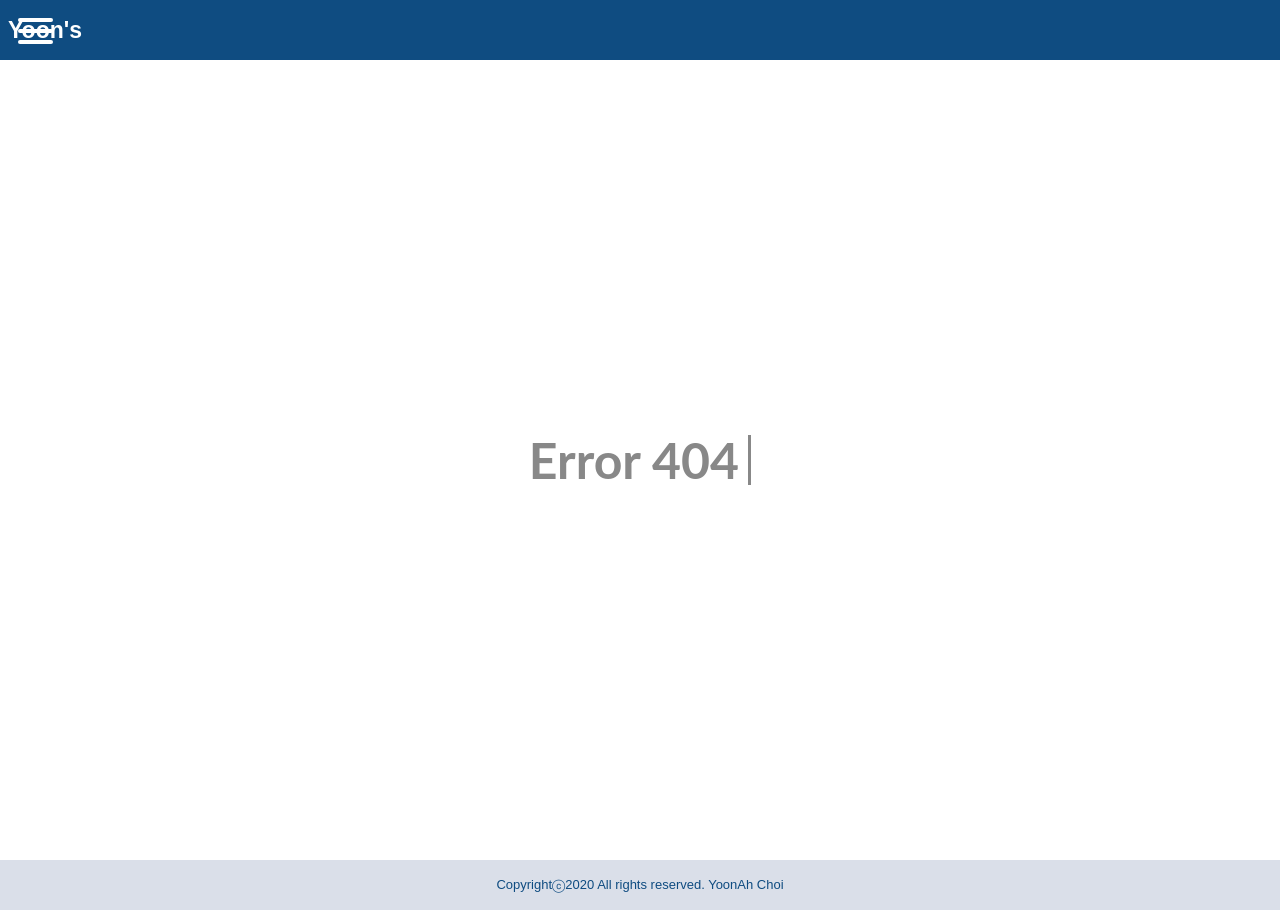
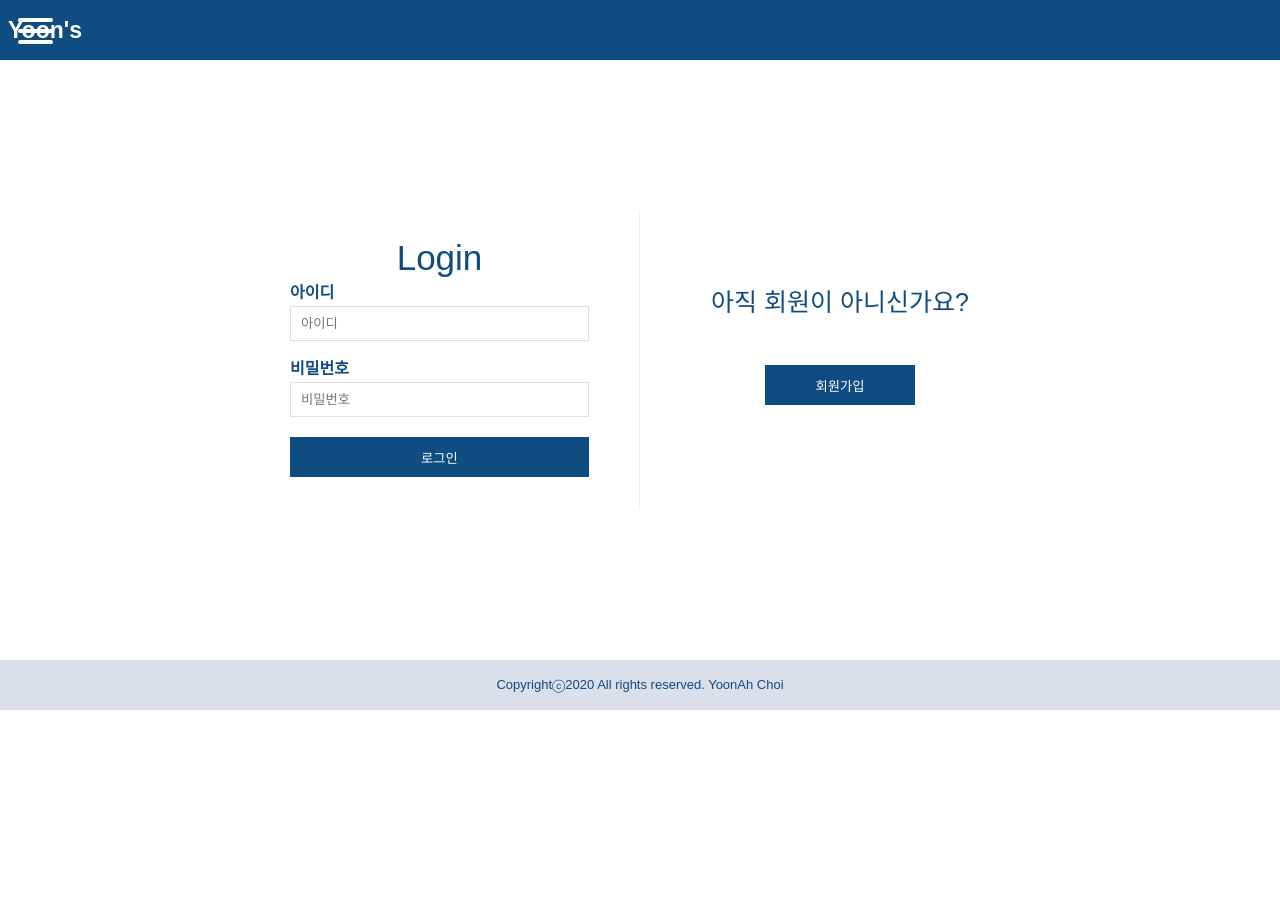
Before and after one commit to yoonahChoi/Portfolio, a Vue app in the folder front-end/: page /login in a window 1280 px wide. Before the commit this address had no page. After the commit the page ends 800 px from the top, so only its background shows below. Built offline with nearby package versions, Linux system fonts and the light colour scheme; what vue-mq would draw is missing.

Commit message:
로그인 페이지 생성

```diff
--- a/front-end/src/App.vue
+++ b/front-end/src/App.vue
@@ -18,6 +18,7 @@
             </ul>
           </nav>
           <div class="login-wrap" :class="$mq">
+            <router-link class="login-link" to="/login">로그인</router-link>
           </div>
         </div>
       </div>
--- a/front-end/src/router/index.js
+++ b/front-end/src/router/index.js
@@ -1,7 +1,6 @@
 import Vue from 'vue'
 import VueRouter from 'vue-router'
 import HomePage from '@/views/HomePage.vue'
-import PageNotFound from '@/views/PageNotFound'
 import board from '@/router/boardRouter'
 
 Vue.use(VueRouter)
@@ -12,6 +11,11 @@ const routes = [
     name: 'Home',
     component: HomePage
   },
+  {
+    path: '/login',
+    name: 'Login',
+    component: () => import('@/views/LoginPage.vue')
+  },
   ...board,
   {
     path: '/planner',
@@ -20,7 +24,7 @@ const routes = [
   {
     path: '*',
     name: '404',
-    component: PageNotFound
+    component: () => import('@/views/PageNotFound')
   }
 ]
 
--- a/front-end/src/views/HomePage.vue
+++ b/front-end/src/views/HomePage.vue
@@ -136,7 +136,7 @@ export default {
 }
 .card-content {
   position: absolute;
-  font-size: 20px;
+  font-size: 18px;
   top: 90px;
   width: 90%;
   left: 25px;
@@ -160,7 +160,7 @@ export default {
 }
 .tag {
   float: left;
-  font-size: 15px;
+  font-size: 14px;
   padding: 0 10px;
   border-radius: 20px;
   background-color: $classic-blue;
--- /dev/null
+++ b/front-end/src/views/LoginPage.vue
@@ -0,0 +1,149 @@
+<template>
+  <div class="content-wrap">
+    <div class="form-wrap">
+      <form class="login-form">
+        <p class="login-title">Login</p>
+        <span class="form-label">아이디</span>
+        <input type="text" placeholder="아이디" required>
+        <span class="form-label">비밀번호</span>
+        <input type="text" placeholder="비밀번호" required>
+        <button type="submit">로그인</button>
+      </form>
+      <div class="join-wrap">
+        <p>아직 회원이 아니신가요?</p>
+        <button class="join-btn" @click="showModal = true">회원가입</button>
+        <join-modal v-if="showModal">
+          <template slot="header">
+            <h3>회원가입</h3>
+          </template>
+          <template slot="body">
+            <form>
+              <span class="form-label">아이디</span>
+              <input type="text" placeholder="아이디" required>
+              <span class="form-label">비밀번호</span>
+              <input type="text" placeholder="비밀번호" required>
+              <span class="form-label">비밀번호 재확인</span>
+              <input type="text" placeholder="비밀번호 재확인" required>
+              <span class="form-label">닉네임</span>
+              <input type="text" placeholder="닉네임" required>
+              <span class="form-label">이메일</span>
+              <input type="text" placeholder="이메일" required>
+              <button type="submit">가입하기</button>
+            </form>
+          </template>
+          <template slot="footer">
+            <button class="modal-default-button cancle-btn" @click="showModal = false">취소</button>
+          </template>
+        </join-modal>
+      </div>
+    </div>
+  </div>
+</template>
+
+<script>
+import Modal from '@/components/Modal'
+
+export default {
+  data () {
+    return {
+      showModal: false
+    }
+  },
+  components: {
+    'join-modal': Modal
+  },
+  methods: {
+  }
+}
+</script>
+
+<style lang="scss">
+@import '@/assets/scss/_variables.scss';
+
+@mixin login-wrap {
+  padding: 30px 50px;
+  box-sizing: border-box;
+  position: absolute;
+  top: 50px;
+  width: 400px;
+  height: 300px;
+}
+@mixin login-btn {
+  background-color: $classic-blue;
+  color: #fff;
+  height: 40px;
+  border: none;
+}
+@mixin input-style {
+  width: 100%;
+  height: 35px;
+  border: 1px solid $white-blue;
+  padding: 5px 10px;
+  margin-bottom: 20px;
+  box-sizing: border-box;
+}
+.form-wrap {
+  position: relative;
+  padding: 0;
+  margin: 100px auto;
+  width: 800px;
+  height: 400px;
+}
+.form-label {
+  display: block;
+  color: $classic-blue;
+  font-weight: bold;
+  margin-bottom: 5px;
+}
+.login-title {
+  font-size: 35px;
+  color: $classic-blue;
+  text-align: center;
+  margin-bottom: 10px;
+}
+.login-form {
+  @include login-wrap();
+  border-right: 1px solid #eee;
+
+  input {
+    @include input-style();
+  }
+
+  button {
+    width: 100%;
+    height: 35px;
+    border: 1px solid $white-blue;
+    @include login-btn();
+  }
+}
+.join-wrap {
+  @include login-wrap();
+  right: 0;
+
+  p {
+    font-size: 25px;
+    color: $classic-blue;
+    text-align: center;
+    margin: 50px 0;
+  }
+  .join-btn {
+    @include login-btn();
+    display: block;
+    width: 50%;
+    margin: 0 auto;
+  }
+  input {
+    @include input-style();
+  }
+  form button {
+    width: 100%;
+    height: 35px;
+    border: 1px solid $white-blue;
+    @include login-btn();
+  }
+}
+.cancle-btn {
+  float: left;
+  margin: 0;
+}
+</style>
--- a/front-end/src/views/board/BoardWrite.vue
+++ b/front-end/src/views/board/BoardWrite.vue
@@ -102,7 +102,8 @@ export default {
 @mixin write-page-btn {
   padding: 8px;
   border: 1px solid $white-blue;
-  color: $classic-blue;
+  color: $classic-blue !important;
+  font-weight: normal;
   background-color: #fff;
   font-size: 13px;
 }
```
Also changed, not shown: 1 other file (tests, documents, lock files or other folders).
